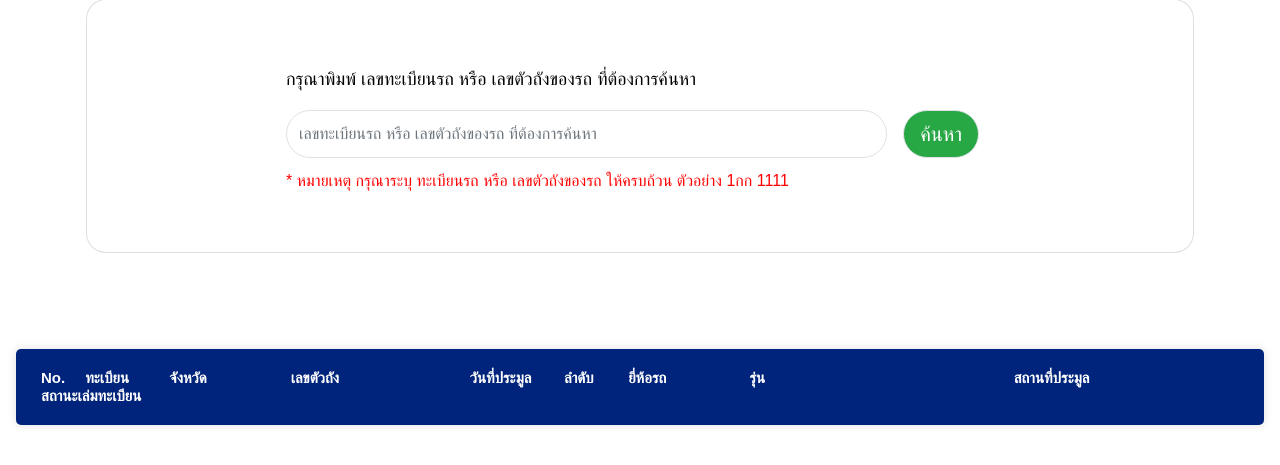
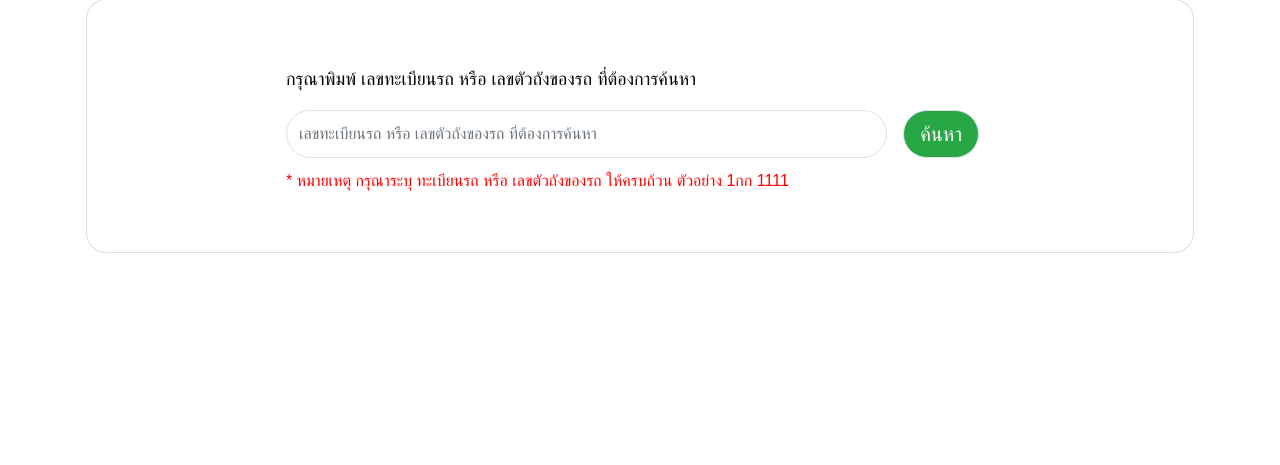
Before and after one commit to keeratiporn/regbook-manage, a Node server app: page / in a window 1280 px wide. Shown: the part 299-764 px from the top of the page. Run offline with Node 20, Linux system fonts and the light colour scheme; some libraries are stand-ins or nearby versions; some web fonts are replaced.

Commit message:
edit display none table

```diff
--- a/views/regbook.hbs
+++ b/views/regbook.hbs
@@ -59,7 +59,7 @@
             </div>
         </div>
     </div>
-    <div class="container-xxl my-5" id="result-registration" style="max-height: 500px;display: block;">
+    <div class="container-xxl my-5" id="result-registration" style="max-height: 500px;display: none;">
         <div class="registration-result mt-5">
             <div class="registration-title registration-container hide-mobile">
                 <p class="small_col">No.</p>
```
